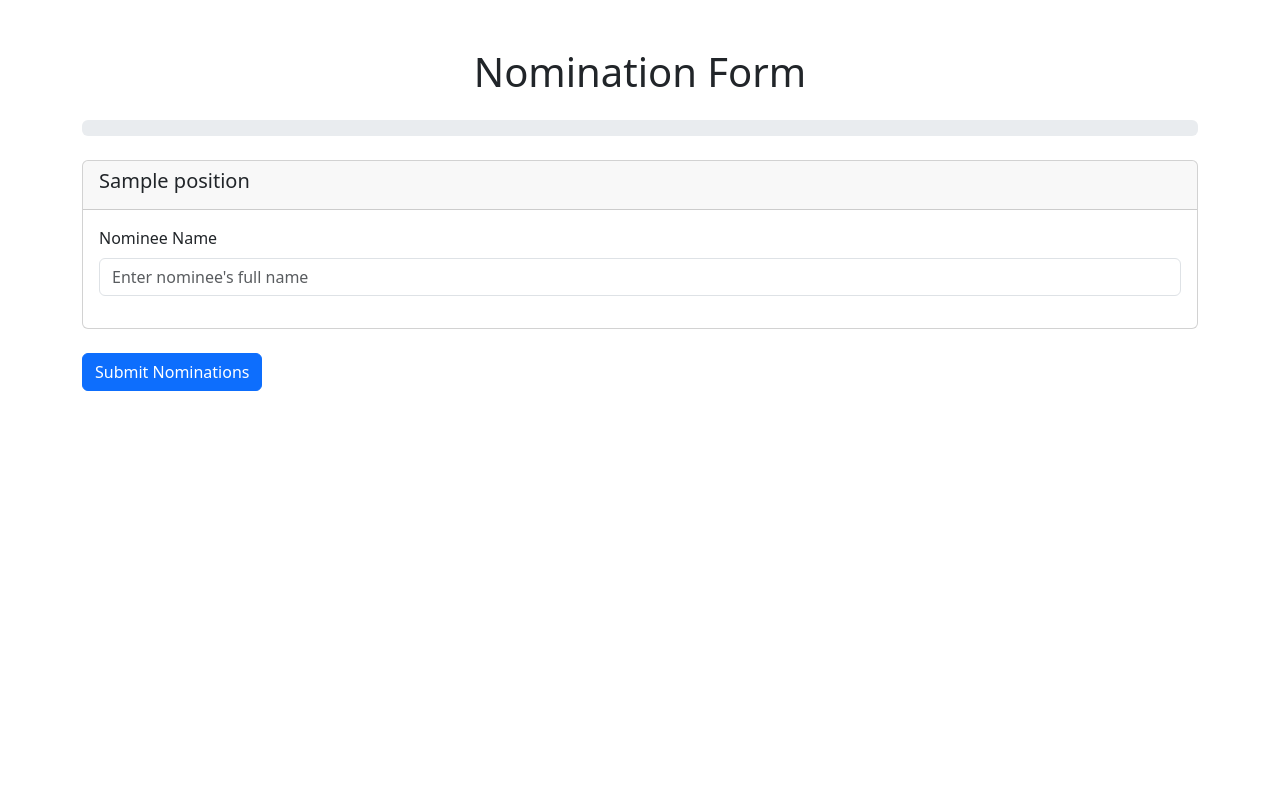
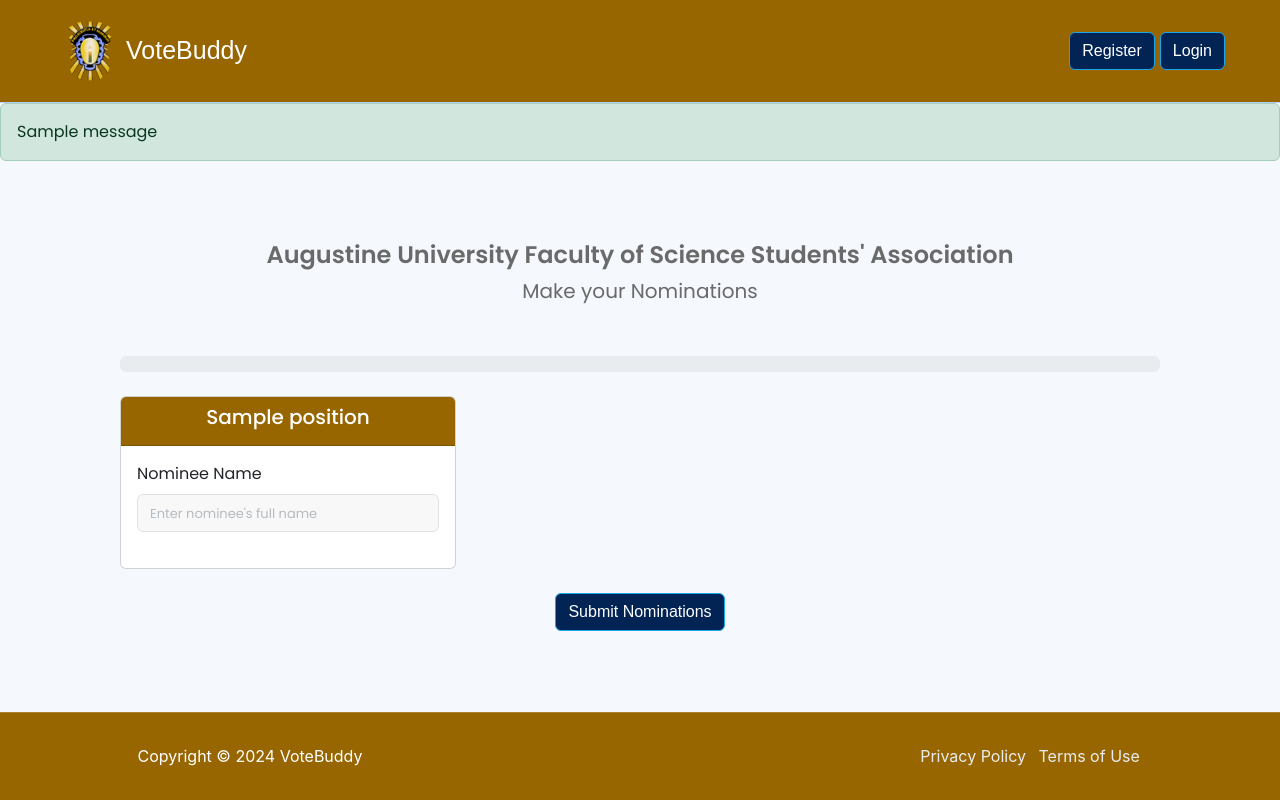
Before and after one commit to Frankenstein9585/VoteBuddy, a Flask app: template templates/nominees.html in a window 1280 px wide. Run offline with Flask 3, Linux system fonts and the light colour scheme; the template is opened without the code that fills it: most values are stand-ins (such as "Sample title", 1, 10 or a date in 2020); one stand-in notice (Sample message) is shown; parts of the project's set-up code (start-up, migrations or seed data) failed here and were passed over; some libraries are stand-ins or nearby versions.

Commit message:
Fixed logic to add nominations to the database; added css to the nominations page

```diff
--- a/admin/admin.py
+++ b/admin/admin.py
@@ -41,8 +41,7 @@ class VoteView(ModelView):
 
 
 class CandidateView(ModelView):
-    form_columns = ['first_name', 'last_name', 'faculty', 'department', 'programme',
-                    'positions']
+    form_columns = ['name', 'department', 'positions']
     column_list = form_columns
     form_excluded_columns = ['created_at', 'updated_at']
 
--- a/models/positions.py
+++ b/models/positions.py
@@ -1,7 +1,6 @@
 from models.base_model import BaseModel, db
 from flask_bcrypt import Bcrypt
 from flask_login import UserMixin
-
 
 
 class Positions(BaseModel, db.Model):
--- a/static/assets/css/css/style.css
+++ b/static/assets/css/css/style.css
@@ -110,7 +110,7 @@ p {
 }
 
 h1, h2, h3, h4, h5, h6 {
-  color: #545454;
+  /*color: #545454;*/
 }
 
 body {
--- /dev/null
+++ b/static/assets/css/styles_nominations.css
@@ -0,0 +1,51 @@
+.card-header {
+    background-color: rgb(152, 102, 1);
+    color: white;
+    text-align: center;
+}
+
+
+@media (min-width: 550px) {
+   .cards {
+       max-width: 1200px;
+        display: grid;
+        grid-template-columns: repeat(3, 1fr);
+        gap: 1rem;
+   }
+}
+
+.cards {
+    margin: 0 auto;
+}
+
+@media (max-width: 540px) {
+    .cards {
+        max-width: 80%;
+    }
+
+    .navbar {
+        padding: 20px;
+    }
+}
+
+.navbar .container-fluid {
+    padding: 0;
+}
+
+/*.navbar {*/
+/*    padding: 40px;*/
+/*}*/
+
+
+.container-fluid .icon {
+    font-size: 1.5rem;
+}
+
+.navbar-brand {
+    font-size: 25px;
+}
+
+form .btn {
+    font-family: ABeeZee, sans-serif;
+    background: rgb(2,36,85);
+}
--- a/templates/nominees.html
+++ b/templates/nominees.html
@@ -4,20 +4,59 @@
     <meta charset="UTF-8">
     <meta name="viewport" content="width=device-width, initial-scale=1.0">
     <title>Nomination Form</title>
-    <link href="https://cdn.jsdelivr.net/npm/bootstrap@5.3.0-alpha1/dist/css/bootstrap.min.css" rel="stylesheet">
+    <link href="https://cdn.jsdelivr.net/npm/bootstrap@5.3.2/dist/css/bootstrap.min.css" rel="stylesheet" integrity="sha384-T3c6CoIi6uLrA9TneNEoa7RxnatzjcDSCmG1MXxSR1GAsXEV/Dwwykc2MPK8M2HN" crossorigin="anonymous">
+    <link rel="stylesheet" href="https://fonts.googleapis.com/css2?family=Poppins:wght@300;400;500;600;700;800;900&amp;display=swap">
+    <link rel="stylesheet" href="../static/assets/fonts/ionicons.min.css">
+    <link rel="stylesheet" href="../static/assets/css/css/nav_and_footer.css">
+    <link rel="stylesheet" href="../static/assets/css/css/style.css">
     <link rel="stylesheet" href="https://code.jquery.com/ui/1.12.1/themes/base/jquery-ui.css">
+    <link rel="stylesheet" href="../static/assets/css/styles_nominations.css">
     <script src="https://code.jquery.com/jquery-3.6.0.min.js"></script>
     <script src="https://code.jquery.com/ui/1.12.1/jquery-ui.min.js"></script>
 </head>
 <body>
-    <div class="container mt-5">
-        <h1 class="text-center mb-4">Nomination Form</h1>
+    <nav class="navbar navbar-expand-md py-3 navbar-light">
+        <div class="container-fluid"><a class="navbar-brand d-flex align-items-center" href="{{ url_for('index') }}"><span style="color: rgb(255,255,255);"><img src="../static/assets/img/clipboard-image.png" width="76" height="60"></span><span style="color: rgb(255,255,255);font-family: ABeeZee, sans-serif;">VoteBuddy</span></a><i class="icon ion-navicon-round navbar-toggler" id="nav-toggle-1" data-bs-toggle="collapse" data-bs-target="#navcol-2" style="color:rgb(255,255,255);"></i>
+            <div class="collapse navbar-collapse" id="navcol-2">
+                <ul class="navbar-nav d-flex align-items-center mx-auto" style="color:rgb(255,255,255);transform:translate(0px);">
+                    <li class="nav-item"></li>
+                    <li class="nav-item"></li>
+                    <li class="nav-item"></li>
+                </ul>
+                <div class="d-flex justify-content-center">
+                    {% if current_user.is_authenticated %}
+                        <a href="{{ url_for('logout') }}"><button class="btn btn-primary" type="button" style="margin-right: 5px;font-family: ABeeZee, sans-serif;background: rgb(2,36,85);">Logout</button></a>
+                    {% else %}
+                        <a href="{{ url_for('register') }}"><button class="btn btn-primary" type="button" style="margin-right: 5px;font-family: ABeeZee, sans-serif;background: rgb(2,36,85);">Register</button></a>
+                        <a href="{{ url_for('login') }}"><button class="btn btn-primary" type="button" style="margin-right: 5px;font-family: ABeeZee, sans-serif;background: rgb(2,36,85);">Login</button></a>
+                    {% endif %}
+                </div>
+            </div>
+        </div>
+    </nav>
+    {% with messages = get_flashed_messages(with_categories=true) %}
+           {% if messages %}
+               {% for category, message in messages %}
+                   <div class="alert alert-{{ category }} mb-0">
+                       {{ message }}
+                   </div>
+               {% endfor %}
+           {% endif %}
+       {% endwith %}
+{#    <div class="container mt-5">#}
+{#        <h1 class="text-center mb-4">Nomination Form</h1>#}
 
+        <div class="container-xl big-padding">
+        <div class="row section-title"><h2 class="fs-4">Augustine University Faculty of Science Students' Association</h2>
+            <p style="font-size: 20px">Make your Nominations</p>
+        </div>
         <div class="progress mb-4">
             <div class="progress-bar" role="progressbar" style="width: 0%;" aria-valuenow="0" aria-valuemin="0" aria-valuemax="100">0%</div>
         </div>
 
-        <form action="/" method="POST" enctype="multipart/form-data" id="nominationForm">
+        <form action="/nominate" method="POST" enctype="multipart/form-data" id="nominationForm">
+        <input id="csrf_token" name="csrf_token" type="hidden" value="{{ csrf_token() }}">
+        <div class="cards">
             {% for position in positions %}
             <div class="card mb-4">
                 <div class="card-header">
@@ -26,17 +65,35 @@
                 <div class="card-body">
                     <div class="mb-3">
                         <label for="category1" class="form-label">Nominee Name</label>
-                        <input type="text" class="form-control" id="category1" required placeholder="Enter nominee's full name">
+                        <input type="text" class="form-control" id="category1" name="{{ position.id }}" placeholder="Enter nominee's full name">
                     </div>
                 </div>
             </div>
             {% endfor %}
+        </div>
 
             <!-- Repeat the card structure for the remaining 14 categories -->
-
+        <div class="text-center">
             <button type="submit" class="btn btn-primary">Submit Nominations</button>
+        </div>
         </form>
     </div>
+    <footer class="text-center py-4">
+        <div class="container">
+            <div class="row row-cols-1 row-cols-lg-3">
+                <div class="col">
+                    <p class="my-2" style="color: var(--bs-body-bg);font-family: Inter, sans-serif;">Copyright&nbsp;© 2024 VoteBuddy</p>
+                </div>
+                <div class="col"></div>
+                <div class="col">
+                    <ul class="list-inline my-2" style="font-family: Inter, sans-serif;">
+                        <li class="list-inline-item list-inline-item"><a href="#" style="color:var(--bs-secondary-bg);">Privacy Policy</a></li>
+                        <li class="list-inline-item list-inline-item"><a href="#" style="color:var(--bs-secondary-bg);">Terms of Use</a></li>
+                    </ul>
+                </div>
+            </div>
+        </div>
+    </footer>
 
     <script src="https://cdn.jsdelivr.net/npm/bootstrap@5.3.0-alpha1/dist/js/bootstrap.bundle.min.js"></script>
     <script>
```
Also changed, not shown: config.py (+13 -3 lines), models/candidate.py (+7 -6 lines), routes/nominate.py (+29 -4 lines).
